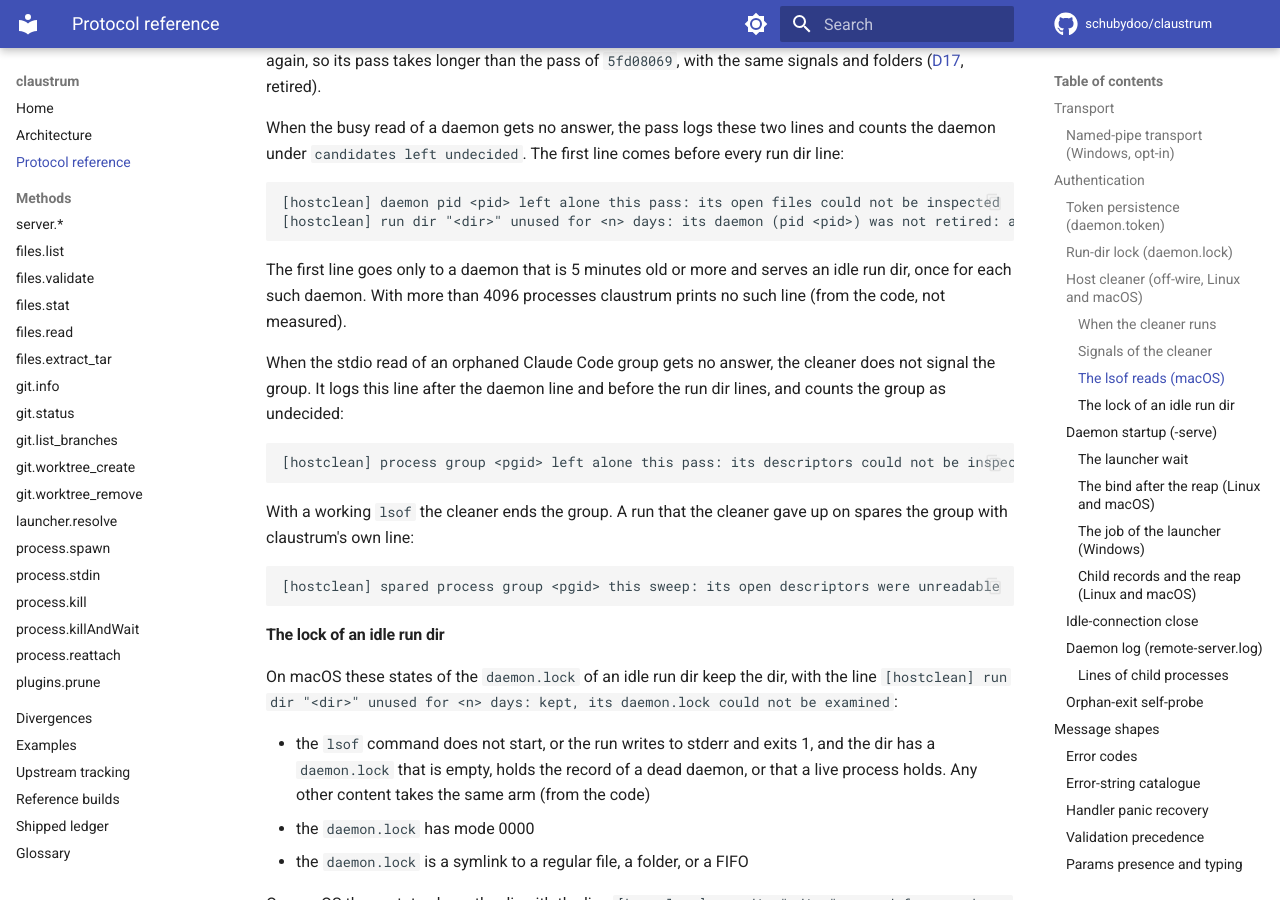
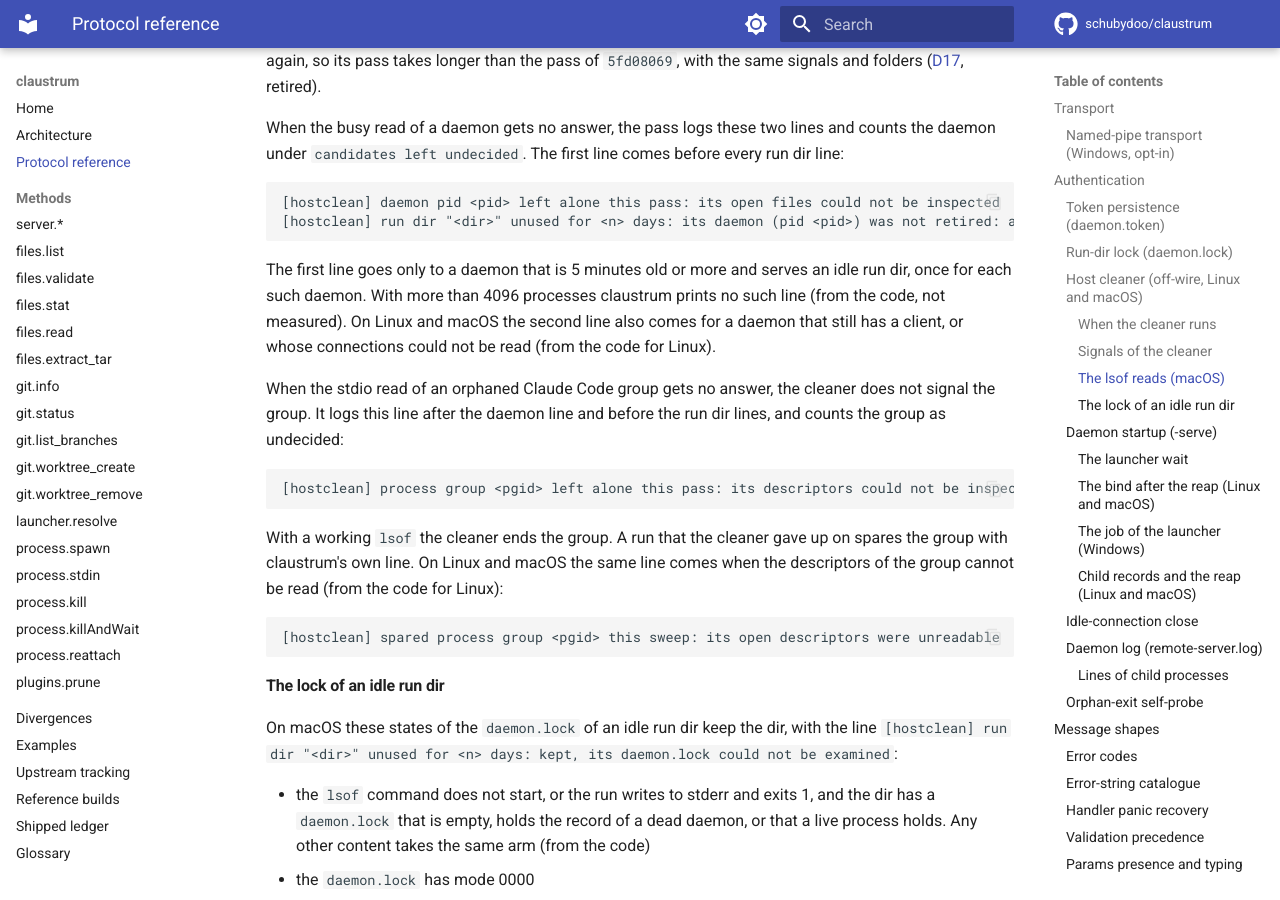
Before and after one commit to schubydoo/claustrum, an MkDocs documentation site: the page built from docs/PROTOCOL.md, in a window 1280 px wide and 900 px high, scrolled down 8003 px. Built offline with MkDocs 1.6.1 and Material for MkDocs 9.7.7, drawn with Linux system fonts in a browser that asks for light colours; comment, search, counter and statistics services are not loaded; some of the changed text lies outside the part shown.

Commit message:
docs: mark the two host cleaner lines that Linux logs too
Co-Authored-By: Claude Opus 5.5 <noreply@anthropic.com>

````diff
--- a/docs/PROTOCOL.md
+++ b/docs/PROTOCOL.md
@@ -365,7 +365,7 @@ On Linux (`5fd08069`) a stopped daemon on an idle run dir:
 
 #### The `lsof` reads (macOS)
 
-Every rule of this sub-section holds on macOS only. Linux runs no `lsof`, and it logs
+Every rule of this sub-section holds on macOS, unless it names Linux. Linux runs no `lsof`, and it logs
 neither `left alone this pass` line below (from the code). The cleaner asks `lsof` three things:
 
 - whether a daemon it is about to retire still has a live client
@@ -401,8 +401,10 @@ every run dir line:
 ```
 
 The first line goes only to a daemon that is 5 minutes old or more and serves an
-idle run dir, once for each such daemon. With more than 4096 processes claustrum prints no such line (from
-the code, not measured).
+idle run dir, once for each such daemon. With more than 4096 processes claustrum
+prints no such line (from the code, not measured). On Linux and macOS the second
+line also comes for a daemon that still has a client, or whose connections could
+not be read (from the code for Linux).
 
 When the stdio read of an orphaned Claude Code group gets no answer, the cleaner
 does not signal the group. It logs this line after the daemon line and before the
@@ -413,7 +415,8 @@ run dir lines, and counts the group as undecided:
 ```
 
 With a working `lsof` the cleaner ends the group. A run that the cleaner gave up
-on spares the group with claustrum's own line:
+on spares the group with claustrum's own line. On Linux and macOS the same line
+comes when the descriptors of the group cannot be read (from the code for Linux):
 
 ```
 [hostclean] spared process group <pgid> this sweep: its open descriptors were unreadable
````
